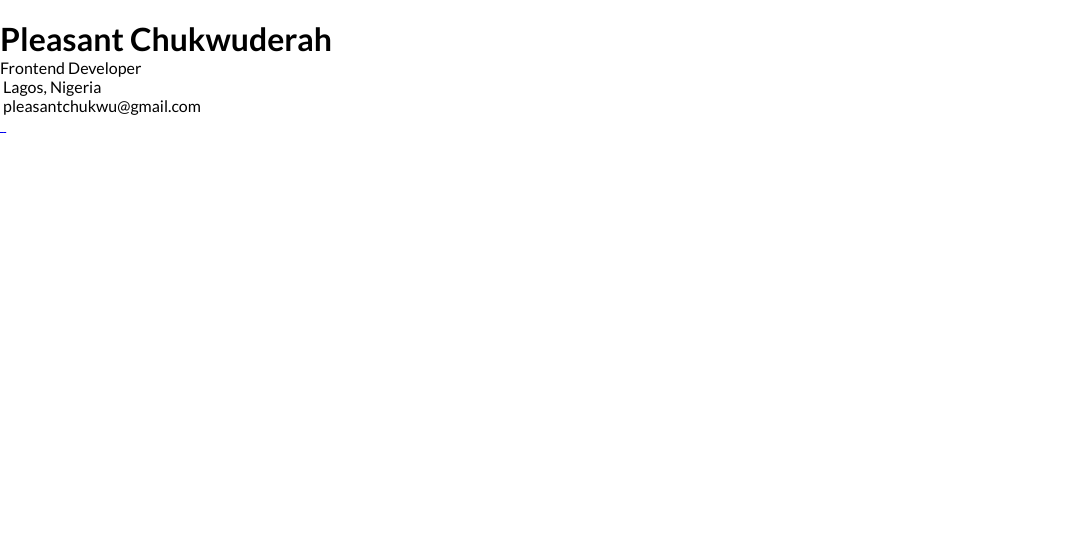
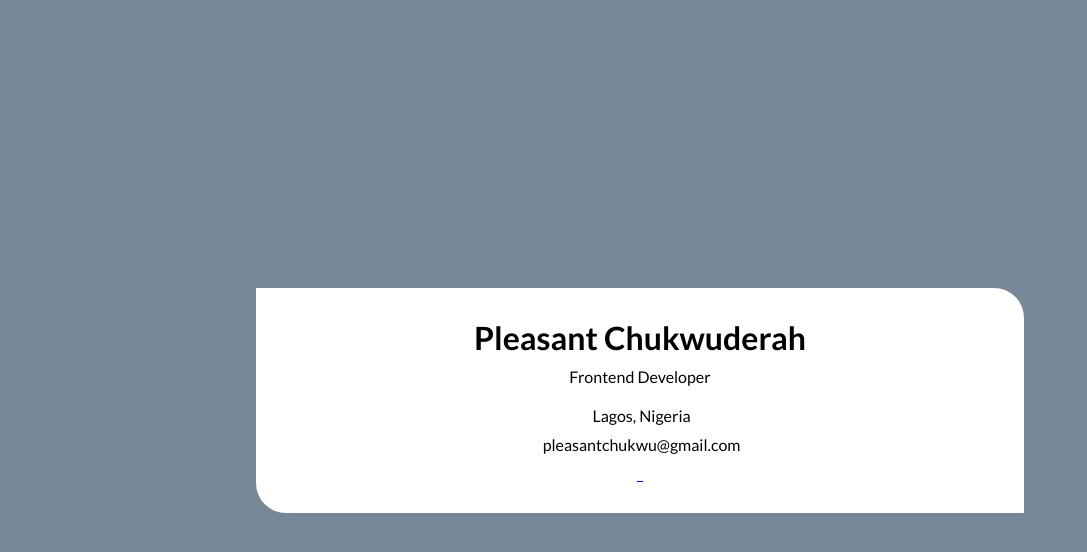
Before and after one commit to Chukwuderah/HNG-12-stage-0, a plain HTML site: page index.html in a window 1280 px wide. Shown: the whole page, without its empty margins (0-1087 px from the left). Drawn offline with Linux system fonts and the light colour scheme; a web font is replaced by a local one.

Commit message:
initial commit

```diff
--- a/styles.css
+++ b/styles.css
@@ -10,4 +10,21 @@ body {
     width: 100%;
     height: 100vh;
     font-family: "Lato", sans-serif;
+    display: flex;
+    justify-content: center;
+    align-items: center;
+    background-color: lightslategrey;
+    padding: 0 20%;
 }
+
+div.container {
+    width: 100%;
+    background-color: #fff;
+    padding: 20px;
+    display: flex;
+    flex-direction: column;
+    justify-content: center;
+    align-items: center;
+    gap: 10px;
+    border-radius: 0 30px 0 30px;
+}
```
Also changed, not shown: 1 other file.
